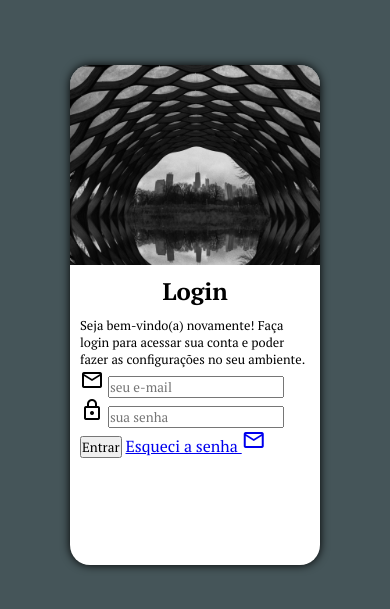
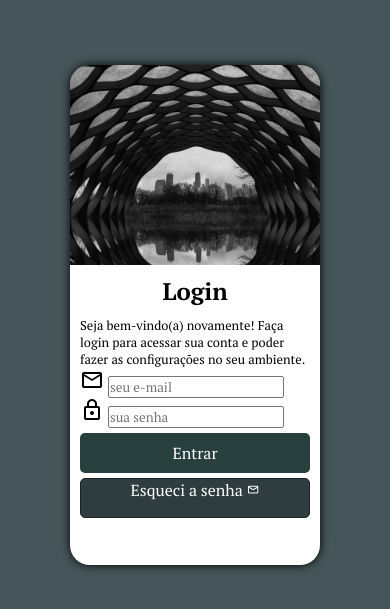
Before and after one commit to ttthamenezess/projeto-login, a plain HTML site: page index.html in a window 390 px wide. Shown: the part 107-716 px from the top of the page. Drawn offline with nearby package versions, Linux system fonts and the light colour scheme.

Commit message:
estilo do form
estilo da pagina de formulario em mobile

```diff
--- a/estilos/style.css
+++ b/estilos/style.css
@@ -67,3 +67,42 @@ section#login > div#formulario{
 div#formulario > p {
     font-size: 0.8em;
 }
+
+form > input[type=submit]{
+    display: block;
+    font-size: 1em;
+    width: 100%;
+    height: 40px;
+    background-color: var(--cor4);
+    color: white;
+    border: none;
+    border-radius: 5px;
+    margin-top: 5px;
+    cursor: pointer;
+}
+
+form > input[type=submit]:hover{
+    background-color: var(--cor2);
+}
+
+form > a.botao{
+    display: block;
+    text-align: center;
+    font-size: 1em;
+    width: 100%;
+    height: 40px;
+    margin-top: 5px;
+    background-color: var(--cor3);
+    color: white;
+    border: 1px solid var(--cor5);
+    border-radius: 5px;
+    text-decoration: none;
+}
+
+form > a.botao:hover{
+    background-color: var(--cor2);
+}
+
+form > a.botao > span {
+    font-size: 0.8em;
+}
--- a/index.html
+++ b/index.html
@@ -37,7 +37,7 @@
                     </div>
 
                     <input type="submit" value="Entrar">
-                    <a href="esqueci.html">Esqueci a senha <span class="material-symbols-outlined">mail</span></a>
+                    <a href="esqueci.html" class="botao">Esqueci a senha <span class="material-symbols-outlined">mail</span></a>
                 </form>
 
             </div>
```
